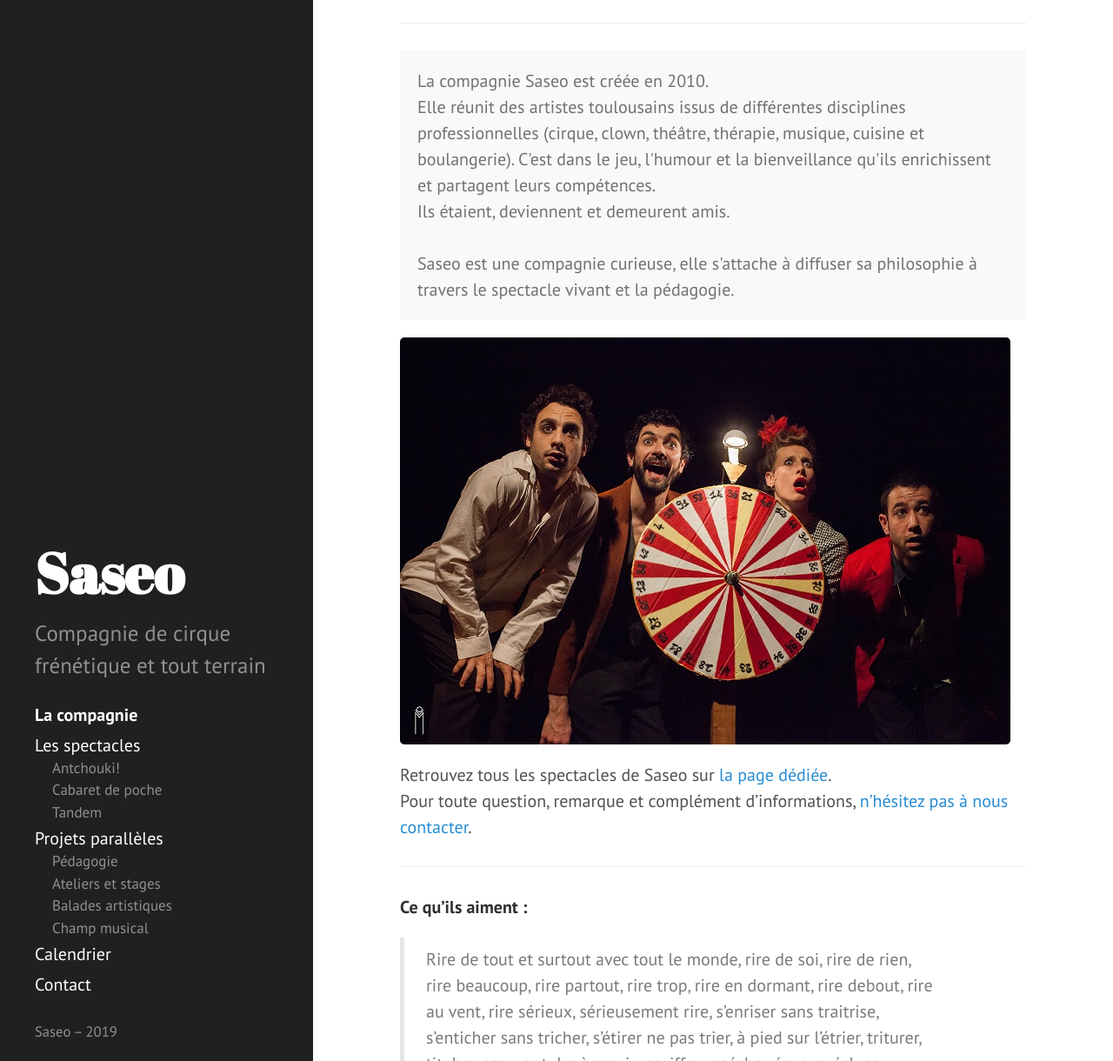
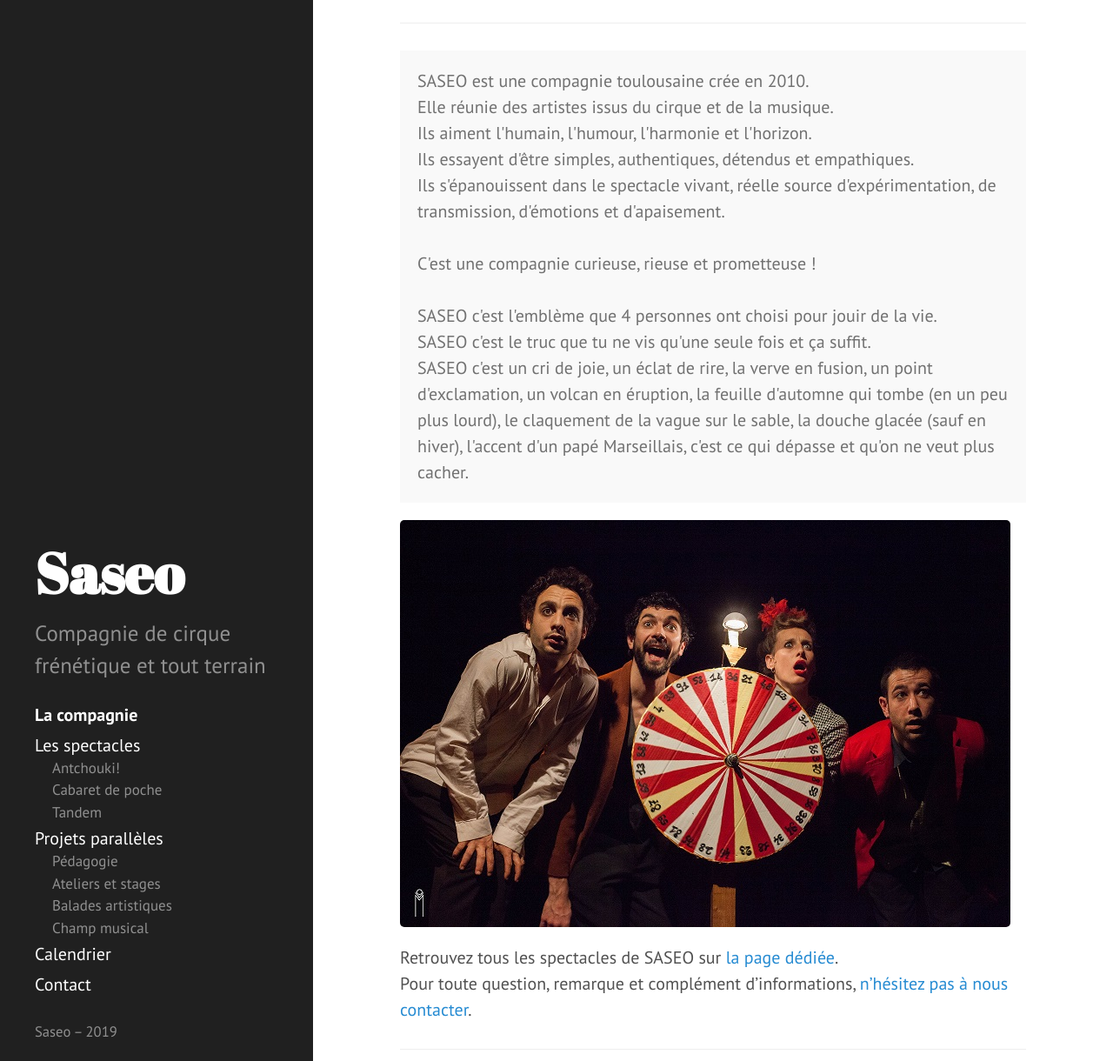
Before and after one commit to rizoom/saseo.org, a Jekyll site: the page built from index.md, in a window 1280 px wide and 1400 px high, scrolled down 404 px, cut to the strip 180-1400 px from the top of the window. Shown: the whole strip at 87% size. Built offline with Jekyll 4.4.1, drawn with Linux system fonts in a browser that asks for light colours.

Commit message:
Update index.md

```diff
--- a/index.md
+++ b/index.md
@@ -11,16 +11,22 @@ sidebar_order: 0
 ---
 
 <p class="message">
-  La compagnie Saseo est créée en 2010.<br />
-  Elle réunit des artistes toulousains issus de différentes disciplines professionnelles (cirque, clown, théâtre, thérapie, musique, cuisine et boulangerie). C'est dans le jeu, l'humour et la bienveillance qu'ils enrichissent et partagent leurs compétences.<br />
-  Ils étaient, deviennent et demeurent amis.<br />
+  SASEO est une compagnie toulousaine crée en 2010.<br />
+  Elle réunie des artistes issus du cirque et de la musique.<br />
+  Ils aiment l'humain, l'humour, l'harmonie et l'horizon.<br />
+  Ils essayent d'être simples, authentiques, détendus et empathiques.<br />
+  Ils s'épanouissent dans le spectacle vivant, réelle source d'expérimentation, de transmission, d'émotions et d'apaisement.<br />
   <br />
-  Saseo est une compagnie curieuse, elle s'attache à diffuser sa philosophie à travers le spectacle vivant et la pédagogie.
+  C'est une compagnie curieuse, rieuse et prometteuse !<br />
+  <br />
+  SASEO c'est l'emblème que 4 personnes ont choisi pour jouir de la vie.<br />
+  SASEO c'est le truc que tu ne vis qu'une seule fois et ça suffit.<br />
+  SASEO c'est un cri de joie, un éclat de rire, la verve en fusion, un point d'exclamation, un volcan en éruption, la feuille d'automne qui tombe (en un peu plus lourd), le claquement de la vague sur le sable, la douche glacée (sauf en hiver), l'accent d'un papé Marseillais, c'est ce qui dépasse et qu'on ne veut plus cacher.
 </p>
 
 ![Saseo sur scène lors du cabaret de poche]({{ site.baseurl }}/public/img/saseo-grand-rond-roue.jpg "Compagnie Saseo - Cabaret de poche - Création 2016")
 
-Retrouvez tous les spectacles de Saseo sur [la page dédiée]({{ site.baseurl }}/spectacles).
+Retrouvez tous les spectacles de SASEO sur [la page dédiée]({{ site.baseurl }}/spectacles).
 Pour toute question, remarque et complément d'informations, [n'hésitez pas à nous contacter]({{ site.baseurl }}/contact).
 
 ---
```
